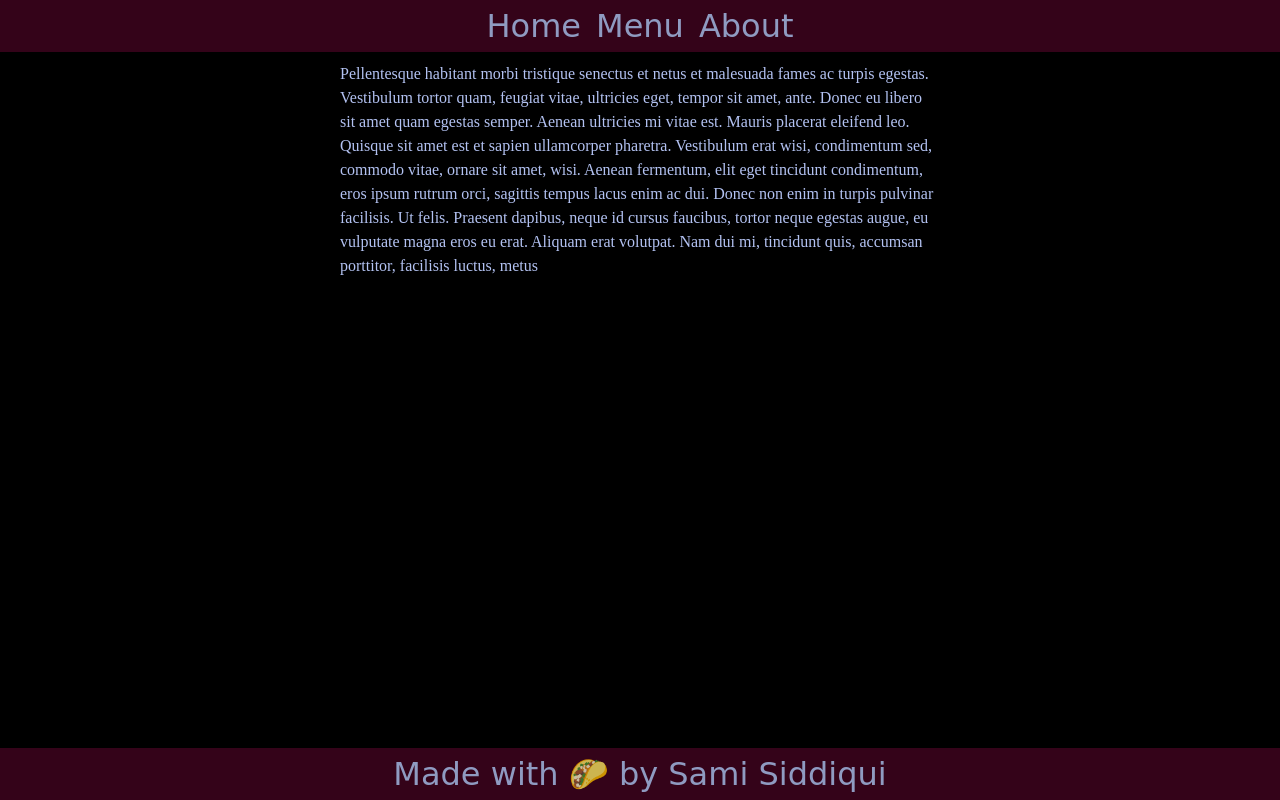
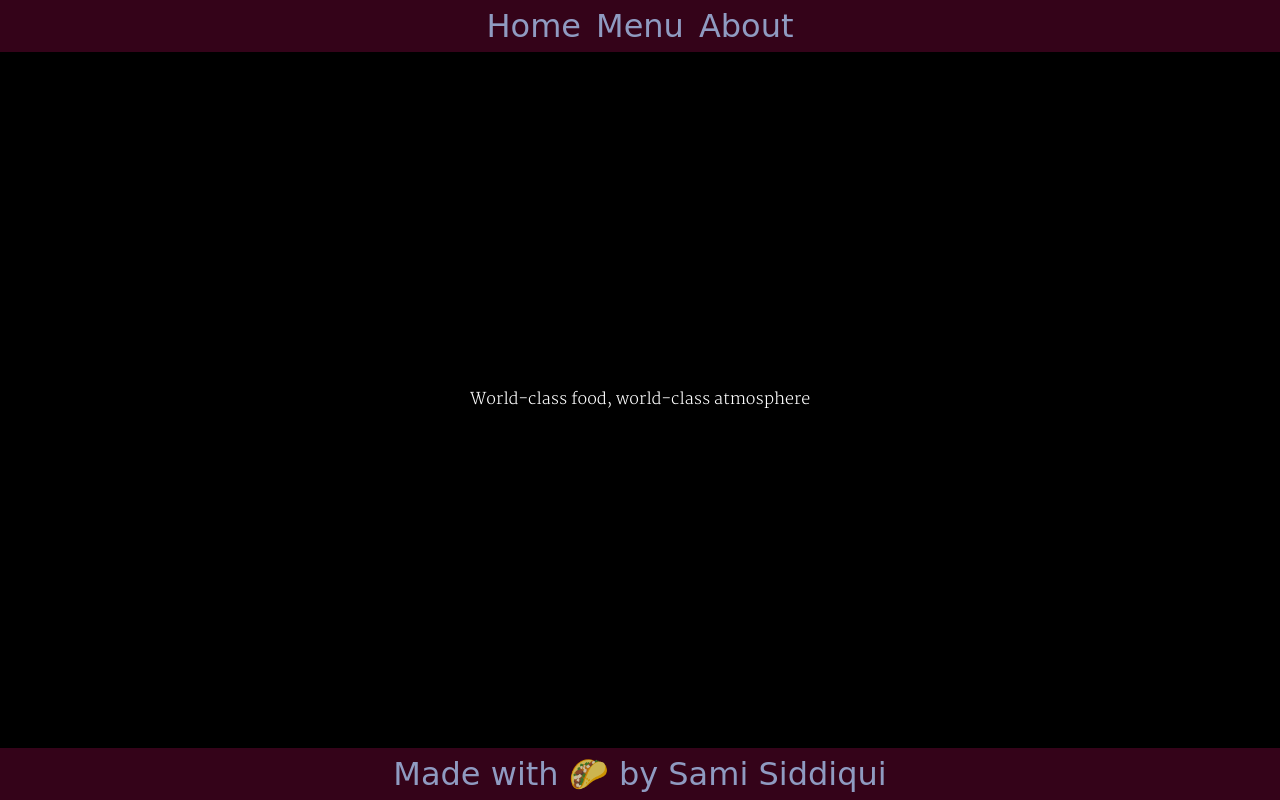
Before and after one commit to samisiddiqui/restaurant, a website built with webpack: page dist/index.html in a window 1280 px wide. Built offline with nearby package versions, Linux system fonts and the light colour scheme; a web font is replaced by a local one.

Commit message:
Added tab switching

```diff
--- /dev/null
+++ b/src/about.js
@@ -0,0 +1,7 @@
+function about() {
+    const content = document.getElementById('content');
+    content.setAttribute('style', 'color: #1E3FAE');
+    content.innerHTML = `<p>Pellentesque habitant morbi tristique senectus et netus et malesuada fames ac turpis egestas. Vestibulum tortor quam, feugiat vitae, ultricies eget, tempor sit amet, ante. Donec eu libero sit amet quam egestas semper. Aenean ultricies mi vitae est. Mauris placerat eleifend leo. Quisque sit amet est et sapien ullamcorper pharetra. Vestibulum erat wisi, condimentum sed, commodo vitae, ornare sit amet, wisi. Aenean fermentum, elit eget tincidunt condimentum, eros ipsum rutrum orci, sagittis tempus lacus enim ac dui. Donec non enim in turpis pulvinar facilisis. Ut felis. Praesent dapibus, neque id cursus faucibus, tortor neque egestas augue, eu vulputate magna eros eu erat. Aliquam erat volutpat. Nam dui mi, tincidunt quis, accumsan porttitor, facilisis luctus, metus</p>`;;
+};
+
+export default about;
--- /dev/null
+++ b/src/header_footer.js
@@ -0,0 +1,21 @@
+function header_footer() {
+    const header = document.createElement('nav');
+    header.id = 'nav';
+    header.innerHTML = `
+    <ul>
+       <li id = 'homeNav'>Home
+       <li id = 'menuNav'>Menu
+       <li id = 'aboutNav'>About
+    </ul>
+    `;
+    const footer = document.createElement('footer');
+    footer.id = 'footer';
+    footer.innerHTML = `
+    <p>Made with 🌮 by Sami Siddiqui</p>
+    `;
+    const content = document.getElementById('content');
+    const parent = content.parentNode;
+    parent.insertBefore(header, content);
+    parent.insertBefore(footer, content.nextSibling);
+    }
+    export default header_footer;
--- a/src/home.js
+++ b/src/home.js
@@ -1,5 +1,7 @@
-const home = (() => {
+function home() {
     const content = document.getElementById('content');
-    const homeDIV = document.createElement('div');
-    homeDIV.innerHTML = ``;
-})();
+    content.setAttribute('style', 'color: white');
+    content.innerHTML = `<p>World-class food, world-class atmosphere</p>`;
+};
+
+export default home;
--- a/src/index.js
+++ b/src/index.js
@@ -1,19 +1,27 @@
 import './style.css';
 import './reset.css';
+import home from './home';
+import menu from './menu';
+import about from './about';
+import header_footer from './header_footer';
 
-const header = document.createElement('nav');
-header.id = 'nav';
-header.innerHTML = `<ul>
-<li>Home
-<li>Menu
-<li>About
-</ul>`;
-const footer = document.createElement('footer');
-footer.id = 'footer';
-footer.innerHTML = '<p>Made with 🌮 by Sami Siddiqui</p>'
+init();
 
-const content = document.getElementById('content');
-content.innerHTML = '<p>Pellentesque habitant morbi tristique senectus et netus et malesuada fames ac turpis egestas. Vestibulum tortor quam, feugiat vitae, ultricies eget, tempor sit amet, ante. Donec eu libero sit amet quam egestas semper. Aenean ultricies mi vitae est. Mauris placerat eleifend leo. Quisque sit amet est et sapien ullamcorper pharetra. Vestibulum erat wisi, condimentum sed, commodo vitae, ornare sit amet, wisi. Aenean fermentum, elit eget tincidunt condimentum, eros ipsum rutrum orci, sagittis tempus lacus enim ac dui. Donec non enim in turpis pulvinar facilisis. Ut felis. Praesent dapibus, neque id cursus faucibus, tortor neque egestas augue, eu vulputate magna eros eu erat. Aliquam erat volutpat. Nam dui mi, tincidunt quis, accumsan porttitor, facilisis luctus, metus</p>';
-const parent = content.parentNode;
-parent.insertBefore(header, content);
-parent.insertBefore(footer, content.nextSibling);
+function init() {
+    header_footer();
+    home();
+
+    const homeNav = document.getElementById('homeNav');
+    homeNav.addEventListener('click', home);
+
+    const menuNav = document.getElementById('menuNav');
+    menuNav.addEventListener('click', menu);
+
+    const aboutNav = document.getElementById('aboutNav');
+    aboutNav.addEventListener('click', about);
+}
+/* const body = document.body;
+const pic = new Image();
+pic.src = coffee;
+body.style.backgroundImage = coffee; */
+//body.setAttribute('style', 'background-image: url(99c7687a8f053aef7142.jpg)');
--- /dev/null
+++ b/src/menu.js
@@ -0,0 +1,7 @@
+function menu() {
+    const content = document.getElementById('content');
+    content.setAttribute('style', 'color: #FF69B4');
+    content.innerHTML = `<p>Food Menu</p>`;
+};
+
+export default menu;
--- a/src/style.css
+++ b/src/style.css
@@ -1,7 +1,9 @@
 :root {
     --text-color: #B3C2F2;
     --text-hover: #3D63DE;
+    --text-dark: #1E3FAE;
     --main-color: #420420;
+
 }
 
 body {
@@ -45,10 +47,12 @@ li:hover {
 }
 
 #content {
-    display: grid;
+    display: flex;
+    justify-content: center;
+    align-items: center;
     color: var(--text-color);
     width: min(100% - 2rem, 600px);
-    padding-top: 10px;
     line-height: 1.5rem;
     margin-inline: auto;
+    font-family: 'Martel', serif;
 }
```
Also changed, not shown: dist/99c7687a8f053aef7142.jpg (added), dist/bundle.js, dist/index.html, src/coffee.jpg (added).
